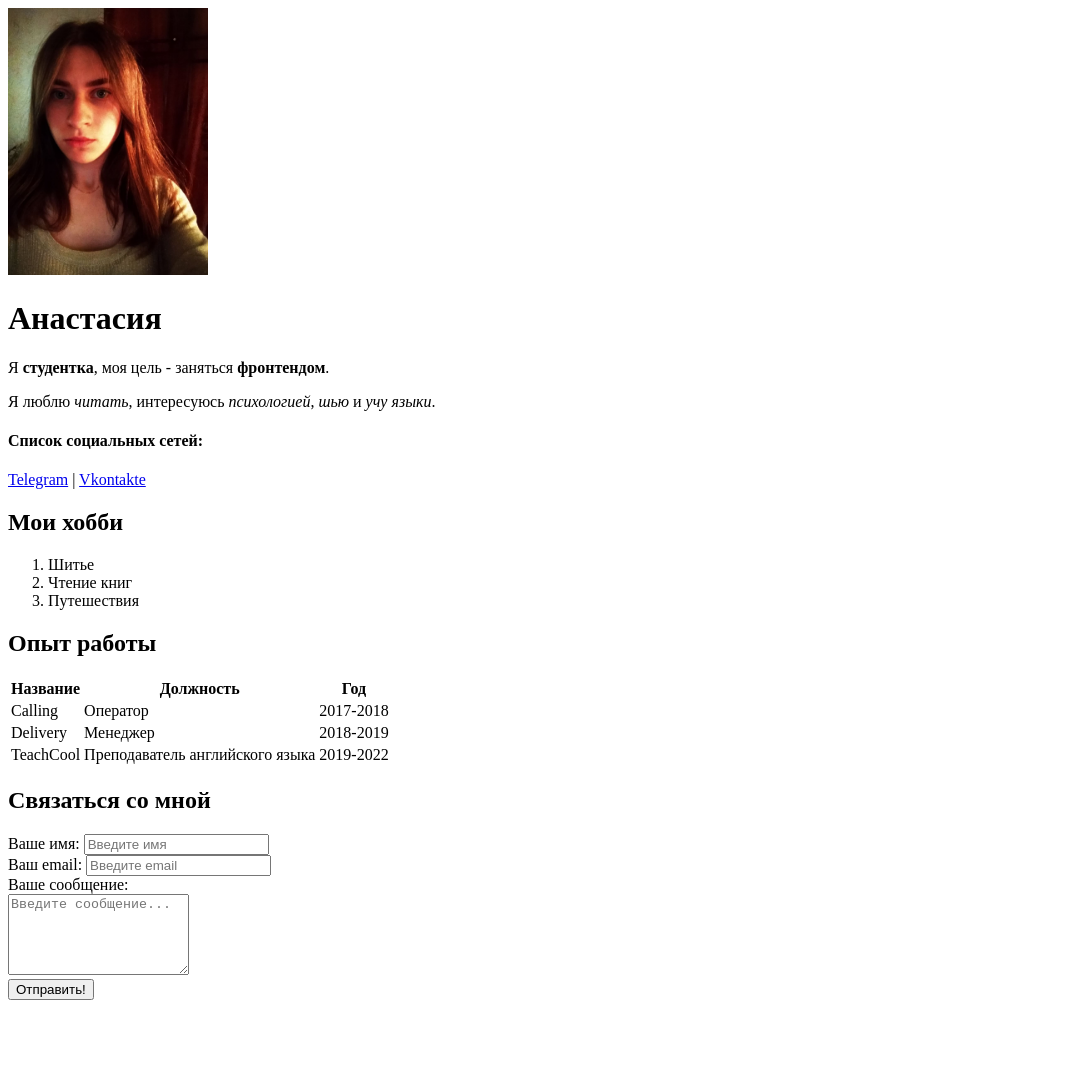
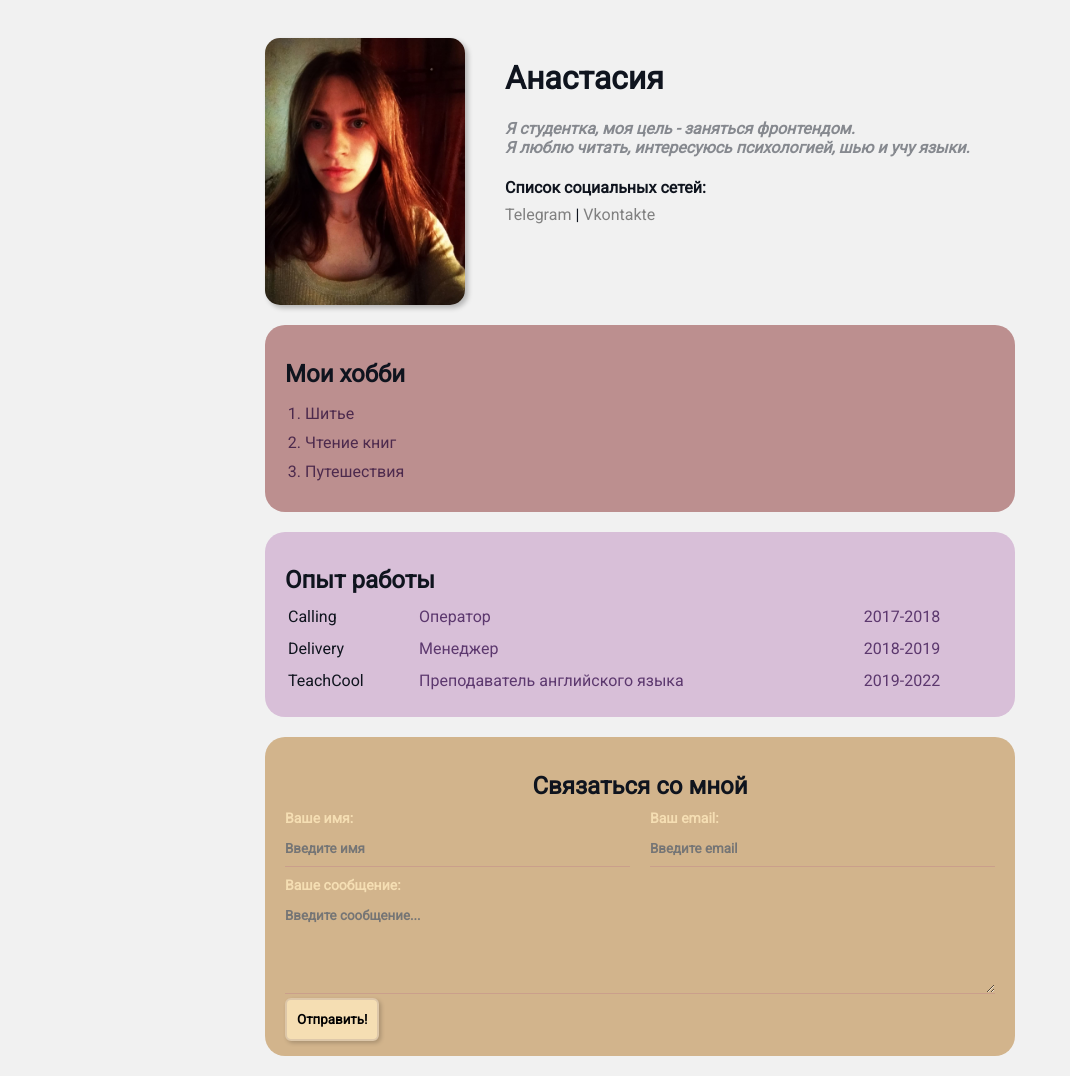
Before and after one commit to Anastasia9751/resume, a plain HTML site: page index.html in a window 1280 px wide. Shown: the whole page, without its empty margins (0-1070 px from the left). Before the commit the page ends 1008 px from the top, so only its background shows below. Drawn offline with Linux system fonts and the light colour scheme.

Commit message:
Add styles

```diff
--- a/index.html
+++ b/index.html
@@ -7,9 +7,13 @@
     <meta name="keywords" content="anastasia, cv, resume">
     <meta name="description" content="Это сайт - резюме Анастасии">
     <title>Anastasia Resume</title>
+    <link rel="stylesheet" href="styles.css">
 </head>
 <body>
-    <img src="avatar.jpg" width="200px" alt="Анастасия">
+ <div class="container">
+  <div class="info">
+    <img src="avatar.jpg" alt="Анастасия" class="avatar">
+    <div class="info-text">
     <h1>Анастасия</h1>
     <p>Я <strong>студентка</strong>, моя цель - заняться <strong>фронтендом</strong>.</p>
     <p>Я люблю <em>читать</em>, интересуюсь <em>психологией</em>, <em>шью</em> и <em>учу языки</em>.</p>
@@ -17,21 +21,26 @@
     <a href="https://t.me/Hrflyi" target="_blank">Telegram</a>
     |
     <a href="https://vk.com/aorban" target="_blank">Vkontakte</a>
-    <h2>Мои хобби</h2>
-    <ol>
+    </div>
+    </div>
+    <div class="card bg-1">
+     <h2>Мои хобби</h2>
+      <ol class="list">
         <li>Шитье</li>
         <li>Чтение книг</li>
         <li>Путешествия</li>
-    </ol>
-    <h2>Опыт работы</h2>
-    <table>
-        <thead>
+      </ol>
+    </div>
+    <div class="card bg-2">
+     <h2>Опыт работы</h2>
+      <table class="table">
+        <!-- <thead>
             <tr>
                 <th>Название</th>
                 <th>Должность</th>
                 <th>Год</th>
             </tr>
-        </thead>
+        </thead> -->
         <tbody>
             <tr>
                 <td>Calling</td>
@@ -49,23 +58,32 @@
                 <td>2019-2022</td>
             </tr>
         </tbody>
-    </table>
-    <h2>Связаться со мной</h2>
-    <form>
-      <div>
+      </table>
+    </div>
+
+    <div class="card bg-3">
+
+    <form class="form">
+      <h2>Связаться со мной</h2>
+
+      <div class="form-row">
+      <div class="form-group">
         <label for="name">Ваше имя:</label>
         <input type="text" id="name" placeholder="Введите имя">
       </div>
-      <div>
+      <div class="form-group">
         <label for="email">Ваш email:</label>
         <input type="email" id="email" placeholder="Введите email">
       </div>
-      <div>
+    </div>
+
+      <div class="form-group">
         <label for="message">Ваше сообщение:</label>
-        <br>
         <textarea id="message" cols="20" rows="5" placeholder="Введите сообщение..."></textarea>
       </div>
-      <button type="submit">Отправить!</button>
+      <button type="submit" class="btn">Отправить!</button>
     </form>
+  </div>
+ </div>
 </body>
 </html>
--- /dev/null
+++ b/styles.css
@@ -0,0 +1,177 @@
+@import url('https://fonts.googleapis.com/css2?family=Roboto&display=swap');
+
+body {
+    font-family: 'Roboto', sans-serif;
+    font-size: 16px;
+    background: #f1f1f1;
+    font-weight: normal;
+    color: #0f141e;
+}
+
+.container {
+    max-width: 750px;
+    margin: auto;
+    padding-top: 30px;
+}
+
+.avatar {
+    width: 200px;
+    border-radius: 15px;
+    box-shadow: 3px 3px 5px rgba(0, 0, 0, .25);
+}
+
+.info {
+    margin-bottom: 20px;
+    display: flex;
+}
+
+.info-text {
+    margin-left: 40px;
+}
+
+.info-text p {
+    font-style: italic;
+    font-weight: bold;
+    color: #86898f;
+    margin: 0;
+}
+
+.info-text h4 {
+    margin-bottom: 8px;
+}
+
+@media (max-width:650px) {
+    .info {
+        display: block;
+        text-align: center;
+    }
+}
+
+a {
+    color: #808080;
+    text-decoration: none;
+}
+
+a:hover {
+    color: #ff8659;
+    text-decoration: underline;
+}
+
+a:visited {
+    color: #9932CC;
+}
+
+a:active {
+    color: #DCDCDC;
+}
+
+.card {
+    border-radius: 20px;
+    padding: 15px 20px;
+    margin-bottom: 20px;
+}
+
+.card h2 {
+    margin-bottom: 10px;
+}
+
+.bg-1 {
+    background: #BC8F8F;
+}
+
+.bg-2 {
+    background: #D8BFD8;
+}
+
+.bg-3 {
+    background: #D2B48C;
+}
+
+.btn {
+    background: #F5DEB3;
+    color: #000;
+    border: 2px solid #ddc7a9;
+    cursor: pointer;
+    border-radius: 6px;
+    padding: 12px 10px;
+    font-family: inherit;
+    font-weight: bold;
+    box-shadow: 2px 2px 4px rgba(0, 0, 0, .20);
+}
+
+.btn:hover {
+    opacity: 0.9;
+}
+
+.list {
+    padding: 0 20px;
+}
+
+.list li {
+    color: #4d2a4d;
+    margin-bottom: 10px;
+}
+
+.table {
+    width: 100%;
+}
+
+.table td {
+    padding-bottom: 10px;
+}
+
+.table td:nth-child(2), .table td:nth-child(3) {
+    color:#5c386e;
+}
+
+.form h2 {
+    text-align: center;
+}
+
+.form-row {
+    margin-bottom: 10px;
+    display: flex;
+}
+
+.form-row .form-group {
+    /* display: inline-block; */
+    margin-right: 20px;
+    width: 50%;
+    /* width: calc(50% - 20px); */
+}
+
+.form-row .form-group:last-child {
+    margin-right: 0;
+}
+
+@media (max-width:650px) {
+    .form-row {
+        display: block;
+    }
+
+    .form-row .form-group {
+        width: 100%;
+        margin-right: 0;
+        margin-bottom: 12px;
+    }
+}
+
+.form-group label {
+    display: block;
+    font-size: 14px;
+    color: #F5DEB3;
+    font-weight: bold;
+}
+
+.form-group input, .form-group textarea {
+    width: 100%;
+    box-sizing: border-box;
+    border: none;
+    background: transparent;
+    border-bottom: 1.5px solid #ca9f8b;
+    color: #000;
+    font-weight: bold;
+    padding: 15px 0 10px 0;
+    outline: none;
+    font-family: inherit;
+}
```
